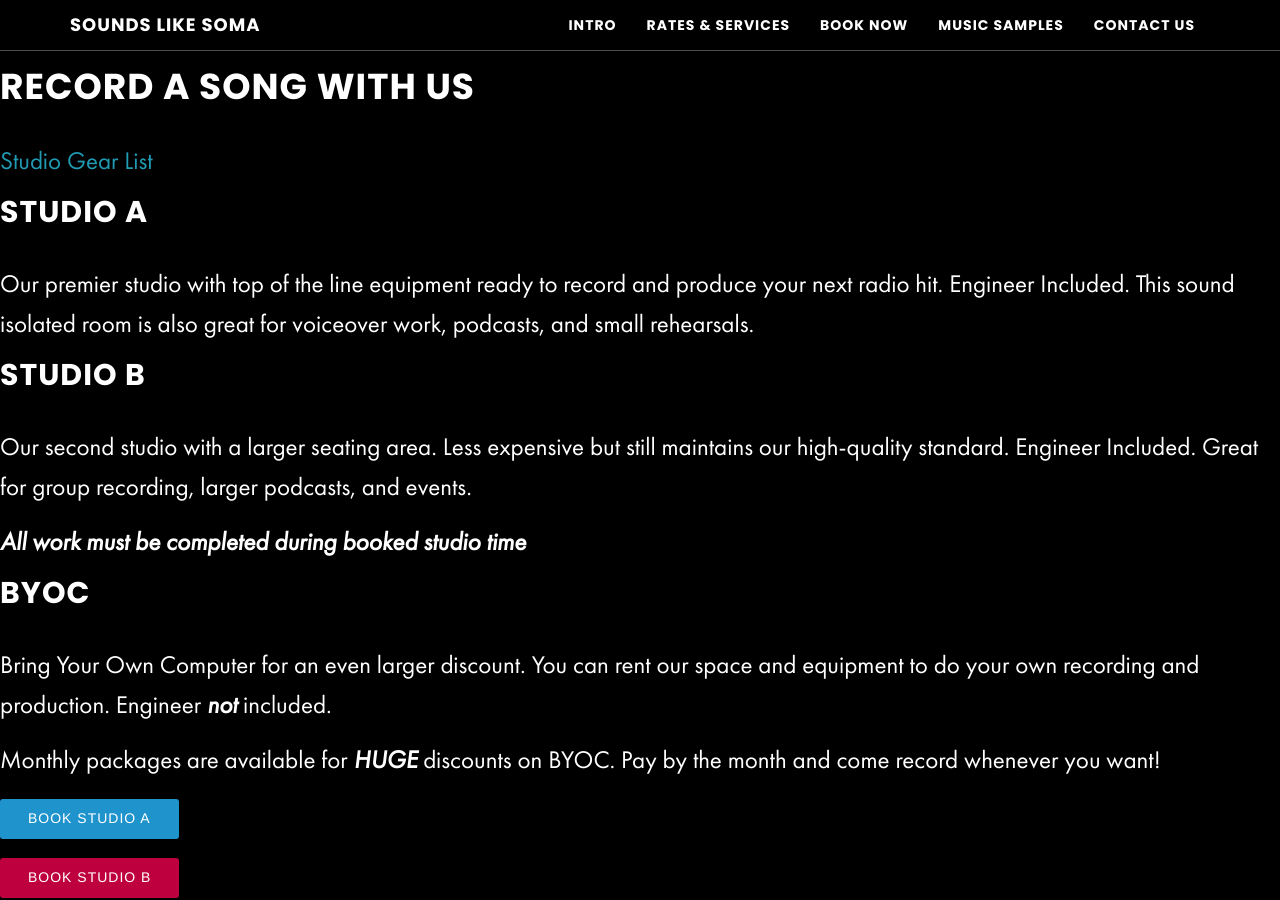
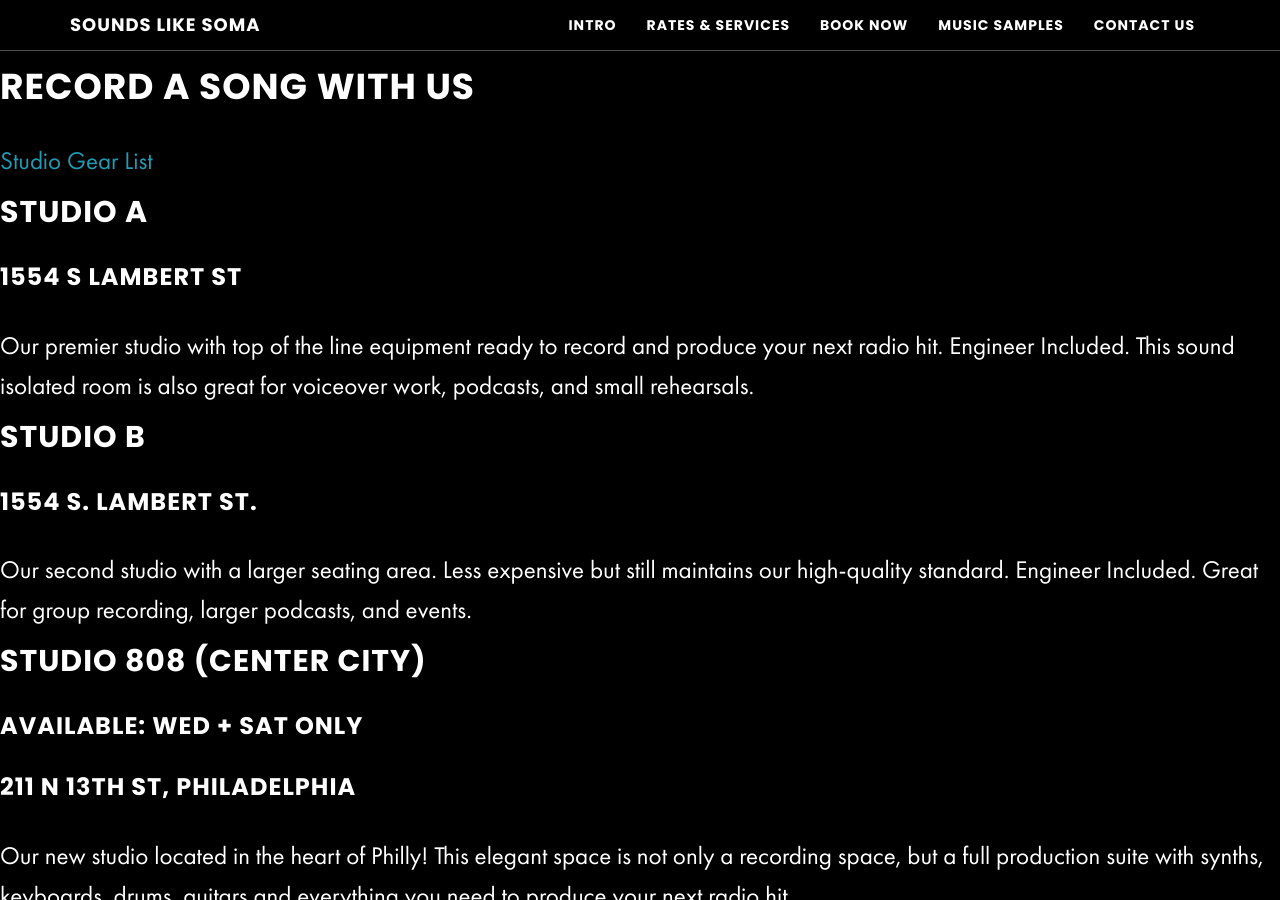
Before and after one commit to zackhanni/Soma-website-classic, a Jekyll site: the page built from _posts/2015-08-02-rates-services.md, in a window 1280 px wide and 900 px high, scrolled down 963 px. Built offline with Jekyll 4.4.1, drawn with Linux system fonts in a browser that asks for light colours; our own code applies the rules of GitHub Pages for plain Markdown files; some of the changed text lies outside the part shown.

Commit message:
updated new location and wording

```diff
--- a/_posts/2015-08-02-rates-services.md
+++ b/_posts/2015-08-02-rates-services.md
@@ -8,20 +8,39 @@ header_image: true
 <a href="https://docs.google.com/document/d/1HLUwtYPdi1T1jxgAa-9-FBaEY2tu0qam09FnswaiqkU/edit?usp=sharing" target="Studio Gear List">Studio Gear List</a>
 
 ## Studio A
+### 1554 S Lambert St
 
 Our premier studio with top of the line equipment ready to record and produce your next radio hit. Engineer Included. This sound isolated room is also great for voiceover work, podcasts, and small rehearsals.
 
+
 ## Studio B
+### 1554 S. Lambert St.
 
 Our second studio with a larger seating area. Less expensive but still maintains our high-quality standard. Engineer Included. Great for group recording, larger podcasts, and events.
 
+
+## Studio 808 (Center City)
+### Available: Wed + Sat Only
+### 211 N 13th St, Philadelphia
+
+Our new studio located in the heart of Philly! This elegant space is not only a recording space, but a full production suite with synths, keyboards, drums, guitars and everything you need to produce your next radio hit.
+
+We’ve also included a photography / video suite with lights, green screen, and  an amazing view of center city.
+
+We’re excited to show off how far we’ve come since moving to Philly! Visit us at the new space and receive a discount on studio time! Only $50/hr for a limited time.
+
+Recording $50/hr (OPENING SALE!)
+Photography space rental $25/hr
+
 **_All work must be completed during booked studio time_**
+
 
 ## BYOC
 
 Bring Your Own Computer for an even larger discount. You can rent our space and equipment to do your own recording and production. Engineer **_not_** included.
 
 Monthly packages are available for **_HUGE_** discounts on BYOC. Pay by the month and come record whenever you want!
+
 
 <!-- Start Square Appointments Embed code --> <a target="_top" style=" background-color: #1E93CC; color: white; height: 40px; text-transform: uppercase; font-family: 'Square Market', 'helvetica neue', helvetica, arial, sans-serif; letter-spacing: 1px; line-height: 38px; padding: 0 28px; border-radius: 3px; font-weight: 500; font-size: 14px; cursor: pointer; display: inline-block; " href="https://squareup.com/appointments/book/8GNV6PJ8WK7YH/sounds-like-soma-philadelphia-pa" rel="nofollow">Book Studio A</a> <!-- End Square Appointments Embed code -->
 
```
